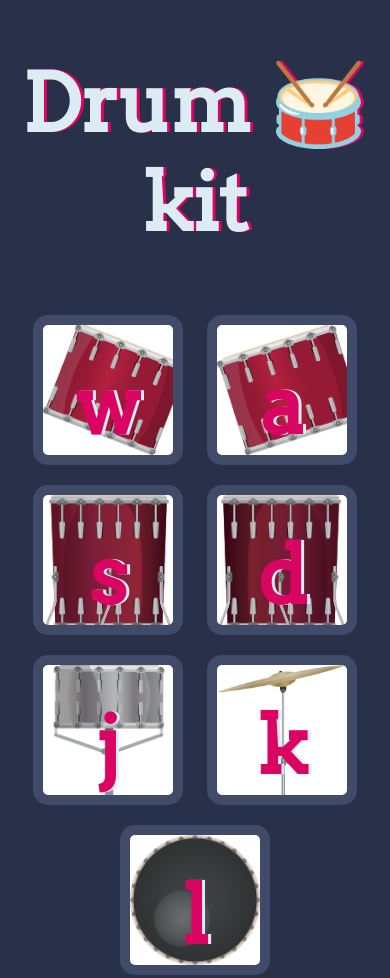
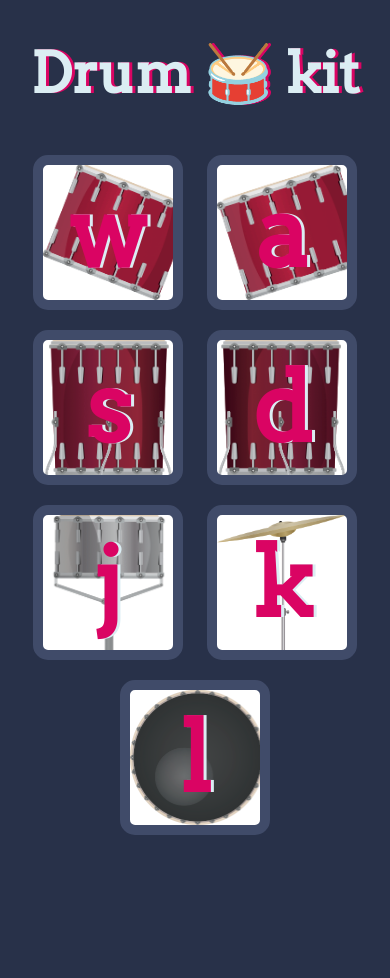
Before and after one commit to rohan860/sar_drum, a plain HTML site: page index.html in a window 390 px wide. After the commit the page ends 853 px from the top, so only its background shows below. Drawn offline with Linux system fonts and the light colour scheme.

Commit message:
Update style.css

```diff
--- a/css/style.css
+++ b/css/style.css
@@ -59,9 +59,9 @@ footer{
     background-size: cover;
 
 }
-@media  screen and  (device-width: 375px) and (device-height: 812px){
- .title{
-  font-size: 4rem;
+@media (max-width:982px ){
+ h1{
+  font-size: 3.5rem;
   color: #DBEDF3;
   font-family: "Arvo", cursive;
   text-shadow: 3px 0 #DA0463;
@@ -69,16 +69,16 @@ footer{
   .drum{
   outline: none;
   border: 10px solid #404B69;
-  font-size: 12rem;
+  font-size: 6rem;
   font-family: 'Arvo',cursive;
-  line-height: 2;
+  line-height: 1;
   font-weight: 900;
   color: #DA0463;
   text-shadow: 3px 0 #dbedf3;
   border-radius: 15px;
   display: inline-block;
-  width: 420px;
-  height: 445px;
+  width: 150px;
+  height: 155px;
   text-align: center;
   margin: 10px;
   background-color: white;
```
